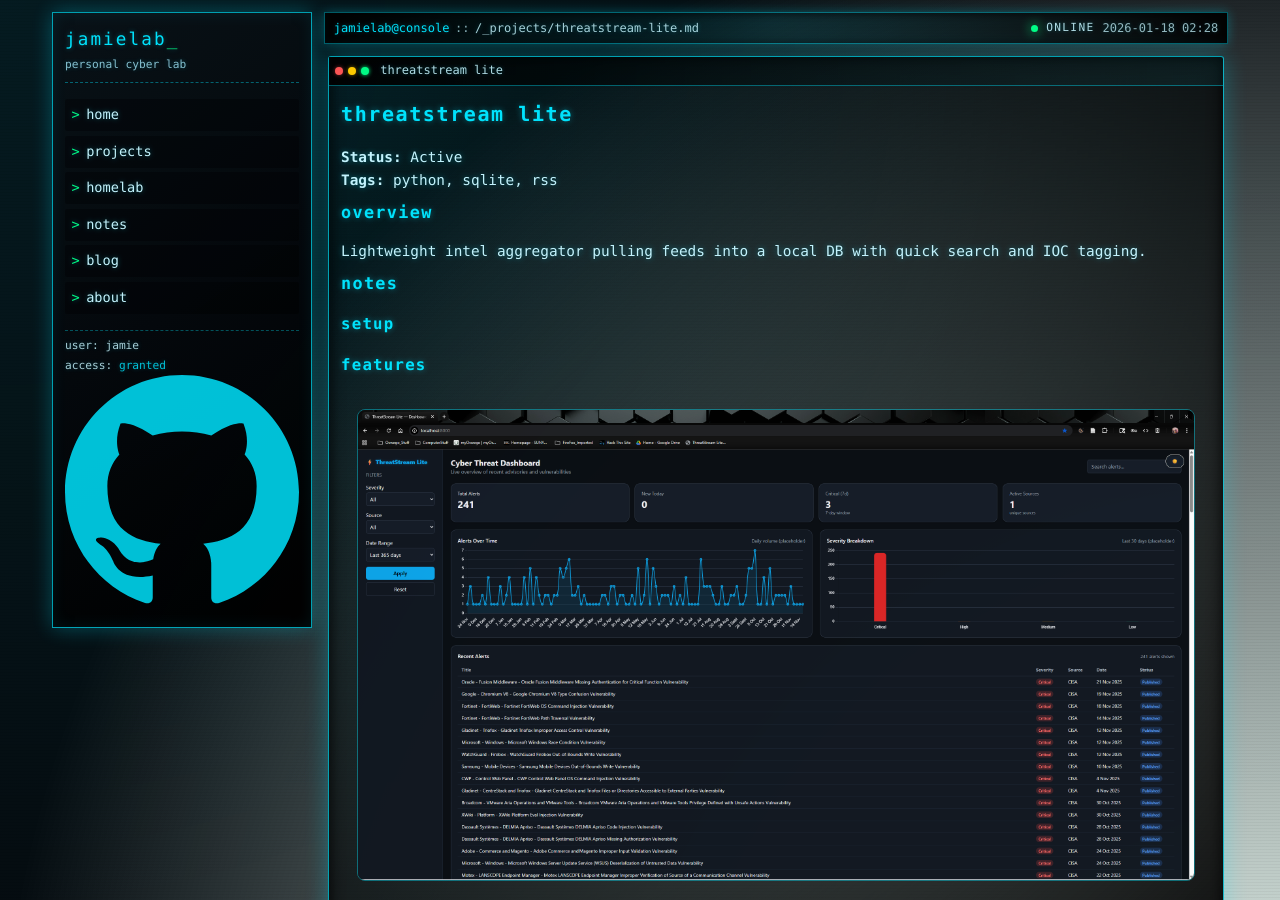
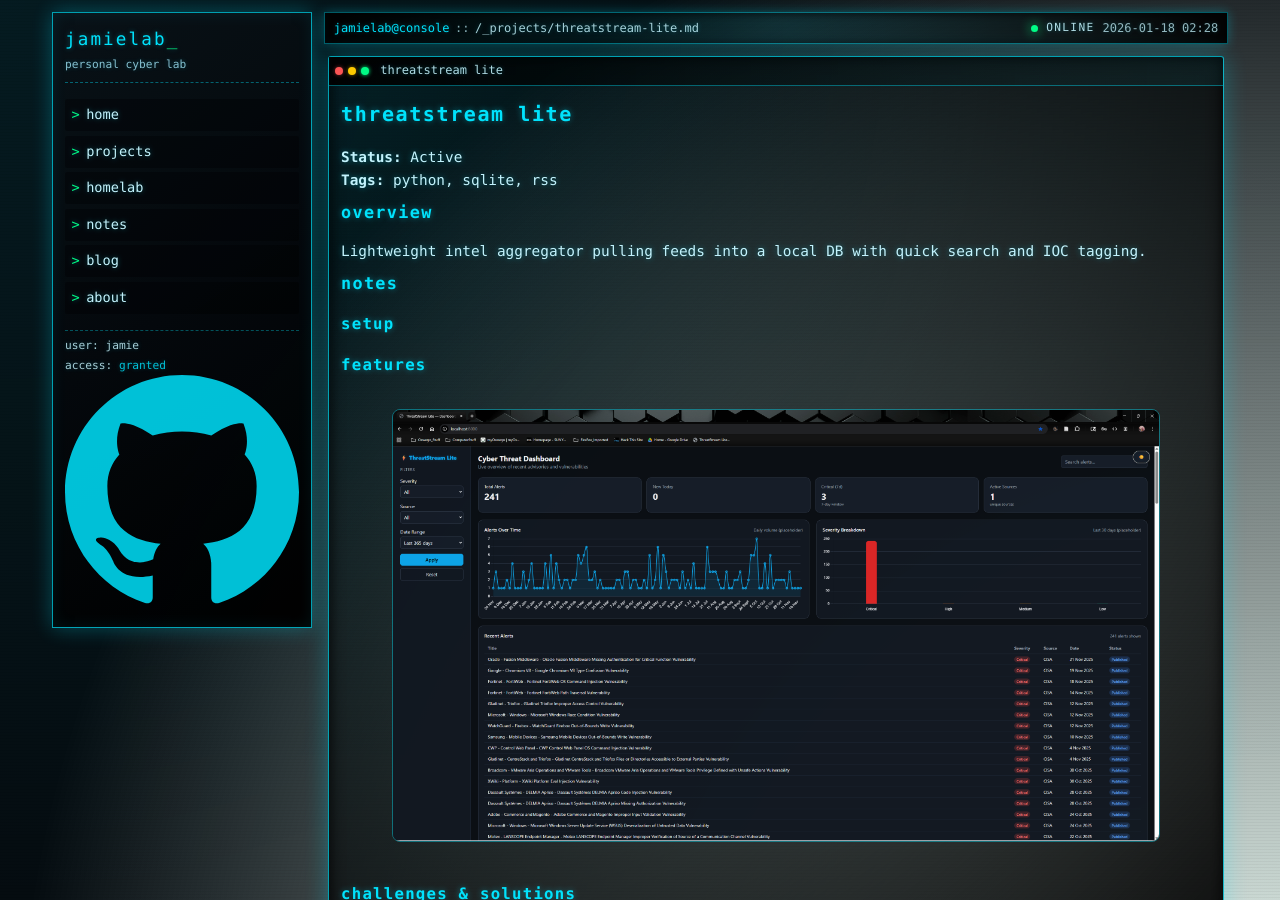
Before and after one commit to jimjamscott22/jimjamscott22.github.io, a Jekyll site: the page built from _projects/threatstream-lite.md, in a window 1280 px wide and 900 px high. Built offline with Jekyll 4.4.1, drawn with Linux system fonts in a browser that asks for light colours.

Commit message:
Fix project-image max-width in all theme CSS files
Co-authored-by: jimjamscott22 <74069327+jimjamscott22@users.noreply.github.com>

```diff
--- a/assets/css/custom.css
+++ b/assets/css/custom.css
@@ -527,7 +527,7 @@ th {
 }
 
 .project-image {
-  max-width: 1100px;     /* keeps it from going full ultrawide */
+  max-width: 800px;     /* keeps it from going full ultrawide */
   margin: 2rem auto;     /* centers it */
   padding: 0 1rem;       /* breathing room on mobile */
 }
--- a/assets/css/theme-cyber-lab.css
+++ b/assets/css/theme-cyber-lab.css
@@ -529,7 +529,7 @@ th {
 }
 
 .project-image {
-  max-width: 100%;
+  max-width: 800px;
   margin: 2rem auto;
   padding: 0 1rem;
 }
--- a/assets/css/theme-enhanced-matrix.css
+++ b/assets/css/theme-enhanced-matrix.css
@@ -524,7 +524,7 @@ th {
 }
 
 .project-image {
-  max-width: 1100px;
+  max-width: 800px;
   margin: 2rem auto;
   padding: 0 1rem;
 }
--- a/assets/css/theme-neon-terminal.css
+++ b/assets/css/theme-neon-terminal.css
@@ -538,7 +538,7 @@ th {
 }
 
 .project-image {
-  max-width: 1100px;
+  max-width: 800px;
   margin: 2rem auto;
   padding: 0 1rem;
 }
```
